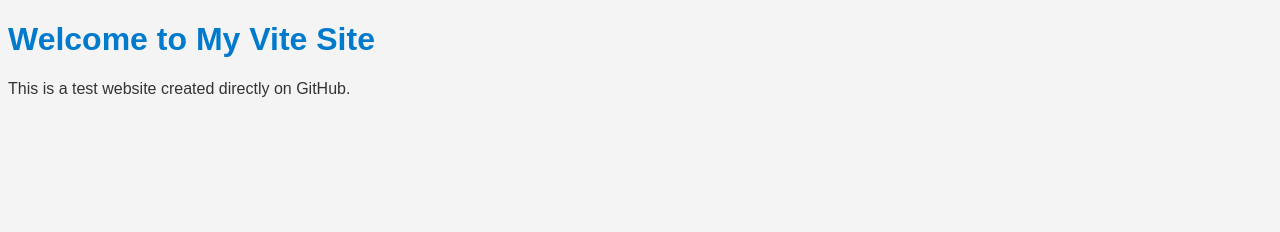
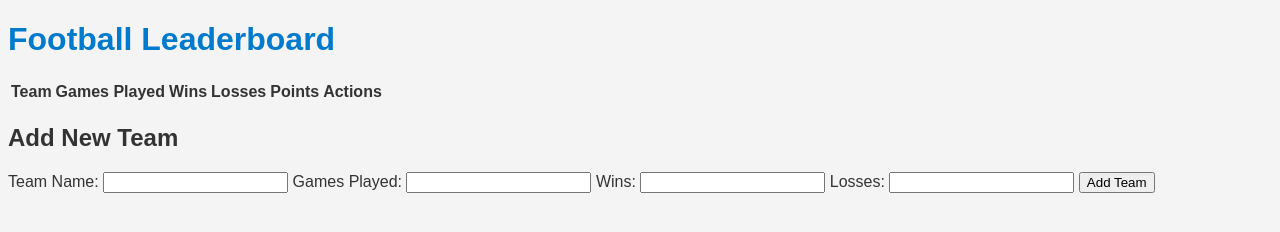
Before and after one commit to Franick/classifica, a plain HTML site: page index.html in a window 1280 px wide. Drawn offline with Linux system fonts and the light colour scheme.

Commit message:
Update index.html

```diff
--- a/index.html
+++ b/index.html
@@ -1,13 +1,49 @@
 <!DOCTYPE html>
-<link rel="stylesheet" href="style.css">
 <html lang="en">
 <head>
   <meta charset="UTF-8">
   <meta name="viewport" content="width=device-width, initial-scale=1.0">
-  <title>My Vite Site</title>
+  <title>Football Leaderboard</title>
+  <link rel="stylesheet" href="style.css">
 </head>
 <body>
-  <h1>Welcome to My Vite Site</h1>
-  <p>This is a test website created directly on GitHub.</p>
+  <div class="container">
+    <h1>Football Leaderboard</h1>
+
+    <table id="leaderboard">
+      <thead>
+        <tr>
+          <th>Team</th>
+          <th>Games Played</th>
+          <th>Wins</th>
+          <th>Losses</th>
+          <th>Points</th>
+          <th>Actions</th>
+        </tr>
+      </thead>
+      <tbody id="leaderboard-body">
+        <!-- Leaderboard entries will go here -->
+      </tbody>
+    </table>
+
+    <h2>Add New Team</h2>
+    <form id="team-form">
+      <label for="team-name">Team Name:</label>
+      <input type="text" id="team-name" required>
+
+      <label for="games-played">Games Played:</label>
+      <input type="number" id="games-played" required>
+
+      <label for="wins">Wins:</label>
+      <input type="number" id="wins" required>
+
+      <label for="losses">Losses:</label>
+      <input type="number" id="losses" required>
+
+      <button type="submit">Add Team</button>
+    </form>
+  </div>
+
+  <script src="script.js"></script>
 </body>
 </html>
```
